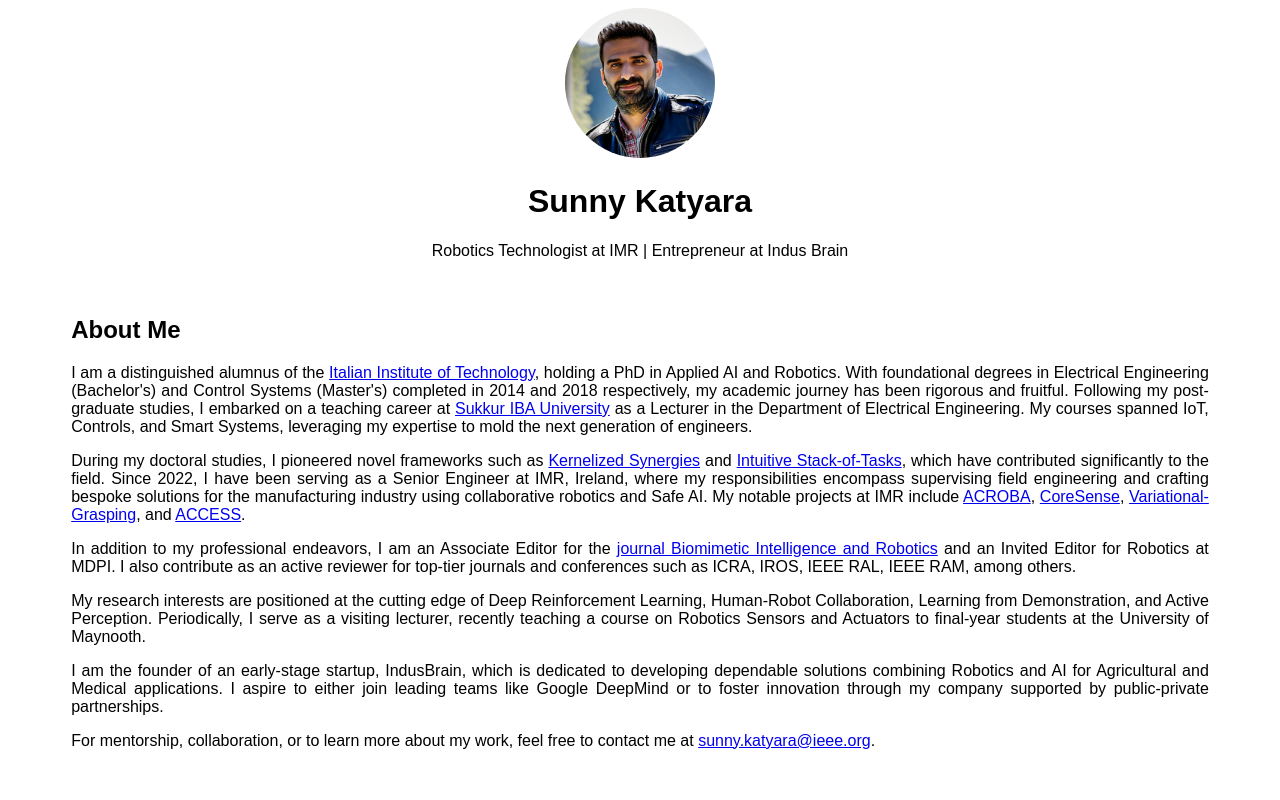
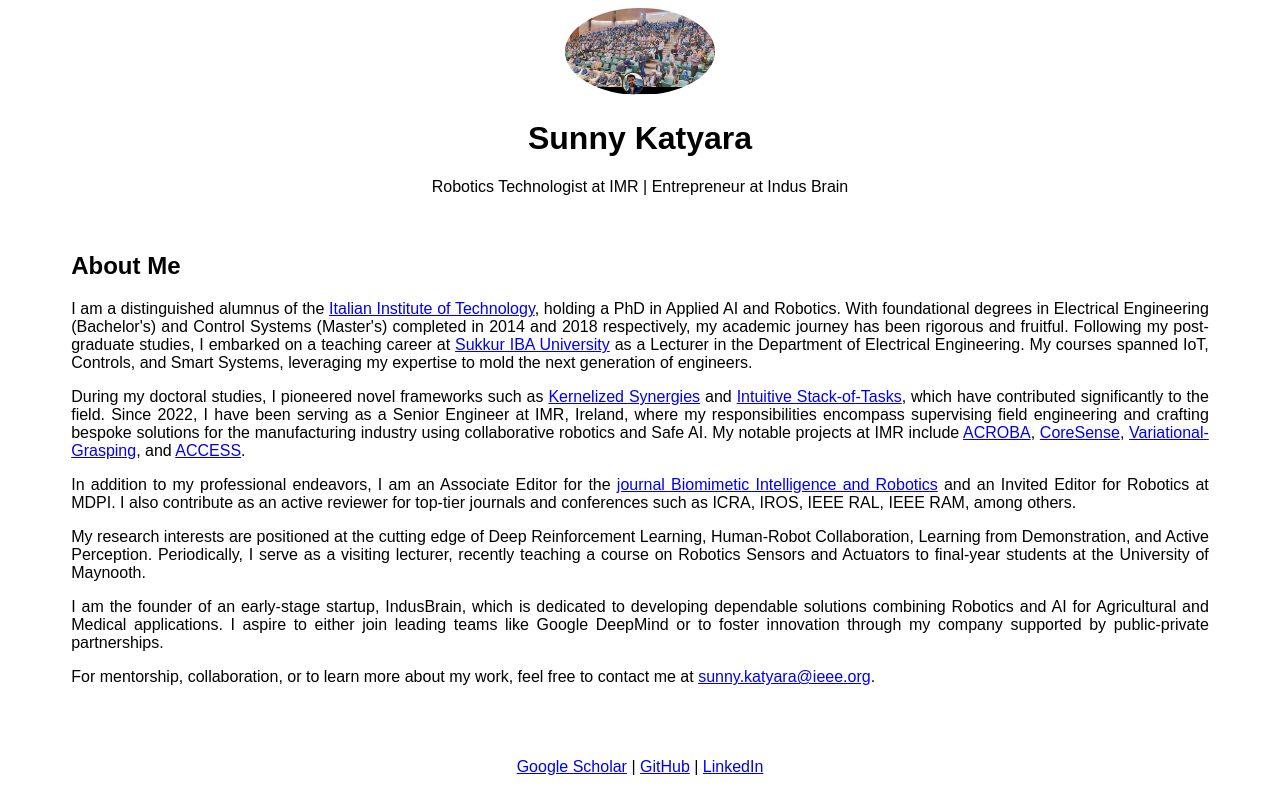
Before and after one commit to SunnyKatyara1/-, a plain HTML site: page index.html in a window 1280 px wide. Shown: the top 800 px of the page. Drawn offline with Linux system fonts and the light colour scheme.

Commit message:
Update index.html

```diff
--- a/index.html
+++ b/index.html
@@ -8,7 +8,7 @@
 </head>
 <body>
     <header>
-        <img src="profile.jpg" alt="Your Name">
+        <img src="profile(1).jpg" alt="Your Name">
         <h1>Sunny Katyara</h1>
         <p>Robotics Technologist at IMR | Entrepreneur at Indus Brain</p>
     </header>
```
